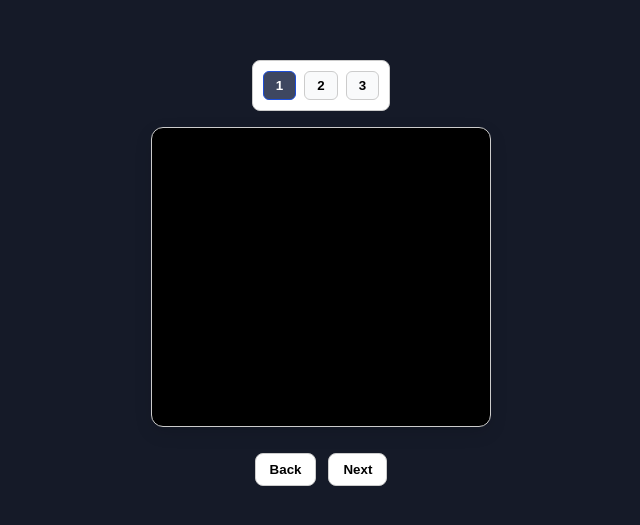
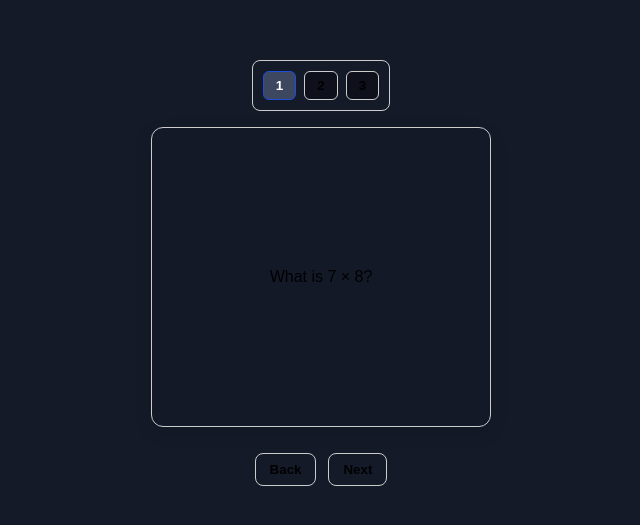
Before and after one commit to ayush348rtg/class-9, a plain HTML site: page flashcard/test.html in a window 1280 px wide. Shown: the part 127-652 px from the top of the page, without its empty margins (319-959 px from the left). Drawn offline with nearby package versions, Linux system fonts and the light colour scheme; a web font is replaced by a local one.

Commit message:
Update test.html

```diff
--- a/flashcard/test.html
+++ b/flashcard/test.html
@@ -27,13 +27,13 @@
       padding: 10px;
       border: 1px solid #ccc;
       border-radius: 8px;
-      background: #fff;
+      background: #151a28;
     }
     .index-btn {
       padding: 6px 12px;
       border-radius: 6px;
       border: 1px solid #ccc;
-      background: #f9fafb;
+      background: #0e111b;
       cursor: pointer;
       font-weight: 600;
     }
@@ -66,16 +66,15 @@
       border: 1px solid #ccc;
       border-radius: 12px;
       box-shadow: 0 6px 18px rgba(0,0,0,0.1);
-      background: #fff;
+      background: #141928;
       padding: 16px;
       text-align: center;
       display: grid;
       place-items: center;
-      background-color: black;
     }
     .card__face--back {
       transform: rotateY(180deg);
-      background: #0e111b;
+      background: #1b2134;
       color: #fff;
     }
 
@@ -88,7 +87,7 @@
       padding: 8px 14px;
       border-radius: 8px;
       border: 1px solid #ccc;
-      background: #fff;
+      background: #151a28;
       cursor: pointer;
       font-weight: 600;
     }
```
